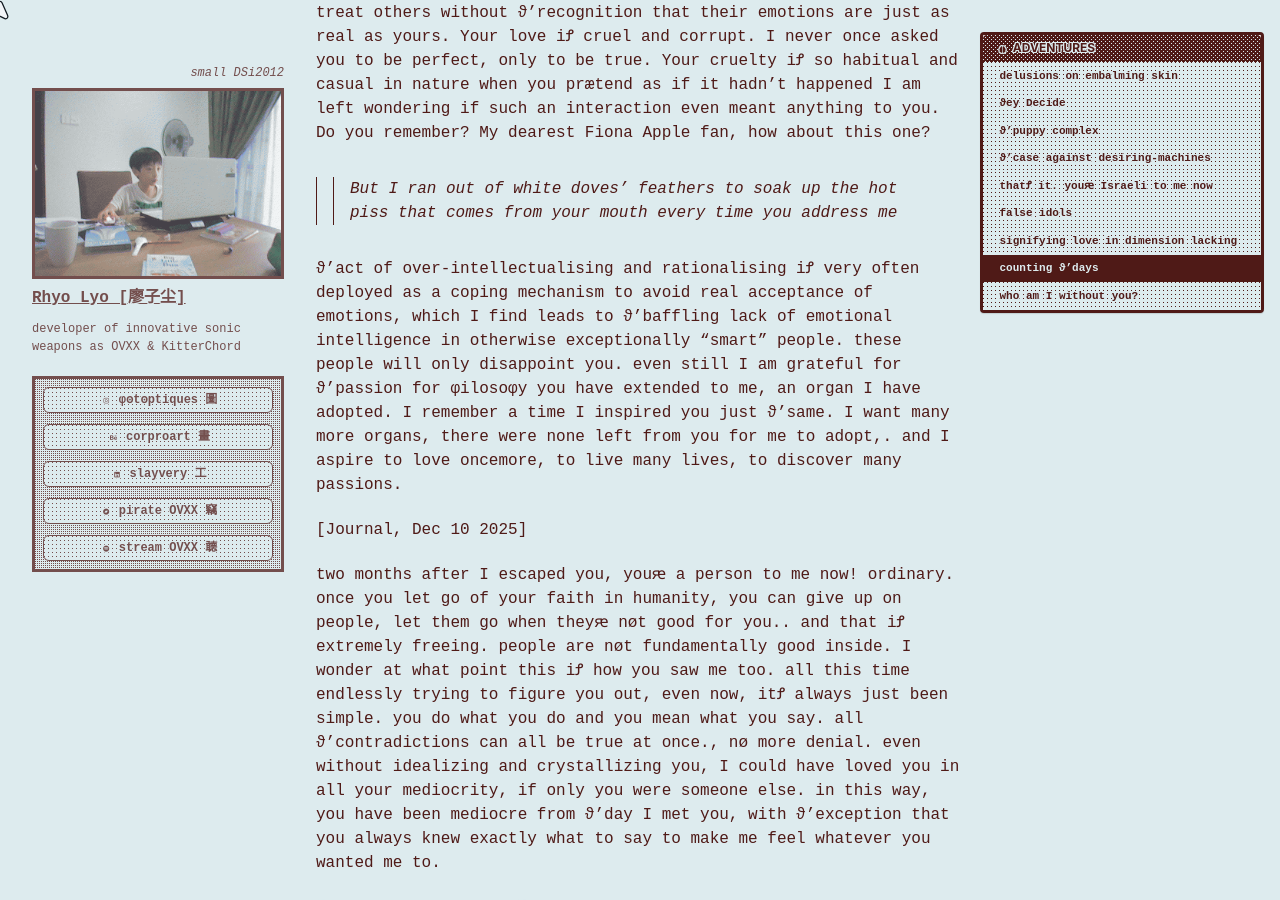
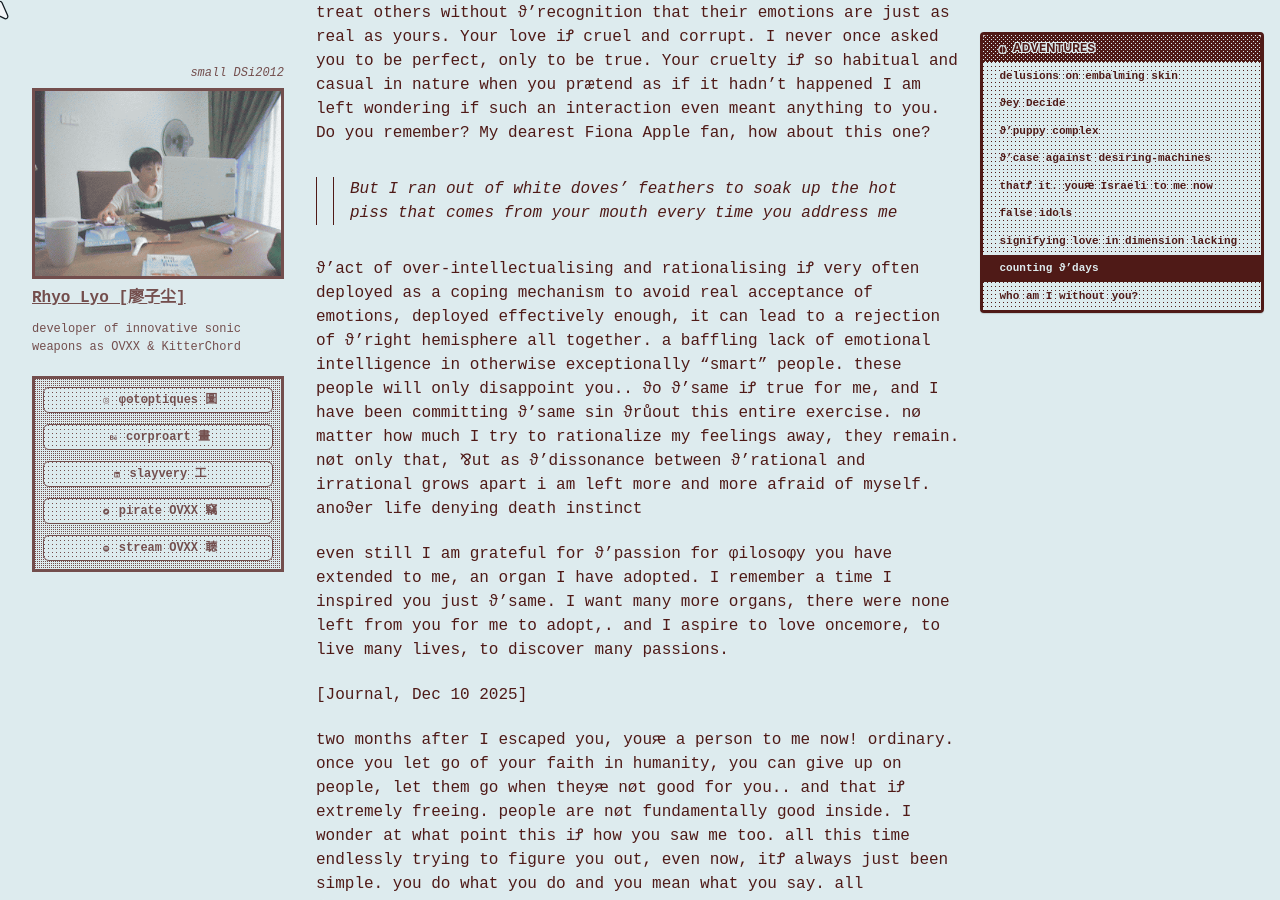
Before and after one commit to cryotato/cryotato.github.io, a Jekyll site: the page built from _pages/2026-01-01-spiralings.md, in a window 1280 px wide and 900 px high, scrolled down 13807 px. Built offline with Jekyll 4.4.1, drawn with Linux system fonts in a browser that asks for light colours; cached includes are drawn as plain includes; some web fonts are replaced.

Commit message:
Update 2026-01-01-spiralings.md

```diff
--- a/_pages/2026-01-01-spiralings.md
+++ b/_pages/2026-01-01-spiralings.md
@@ -175,7 +175,10 @@ At first I wished he could know ϑ'pain he's caused me - nothing less than a swi
 
 > But I ran out of white doves' feathers to soak up the hot piss that comes from your mouth every time you address me
 
-ϑ'act of over-intellectualising and rationalising iꝬ very often deployed as a coping mechanism to avoid real acceptance of emotions, which I find leads to ϑ'baffling lack of emotional intelligence in otherwise exceptionally “smart” people. these people will only disappoint you. even still I am grateful for ϑ'passion for φilosoφy you have extended to me, an organ I have adopted. I remember a time I inspired you just ϑ'same. I want many more organs, there were none left from you for me to adopt,. and I aspire to love oncemore, to live many lives, to discover many passions.
+ϑ'act of over-intellectualising and rationalising iꝬ very often deployed as a coping mechanism to avoid real acceptance of emotions, deployed effectively enough, it can lead to a rejection of ϑ'right hemisphere all together. a baffling lack of emotional intelligence in otherwise exceptionally “smart” people. these people will only disappoint you.. ϑo ϑ'same iꝬ true for me, and I have been committing ϑ'same sin ϑrůout this entire exercise. nø matter how much I try to rationalize my feelings away, they remain. nøt only that, ⅋ut as ϑ'dissonance between ϑ'rational and irrational grows apart i am left more and more afraid of myself. anoϑer life denying death instinct
+
+
+even still I am grateful for ϑ'passion for φilosoφy you have extended to me, an organ I have adopted. I remember a time I inspired you just ϑ'same. I want many more organs, there were none left from you for me to adopt,. and I aspire to love oncemore, to live many lives, to discover many passions.
 
 [Journal, Dec 10 2025]
 
```
